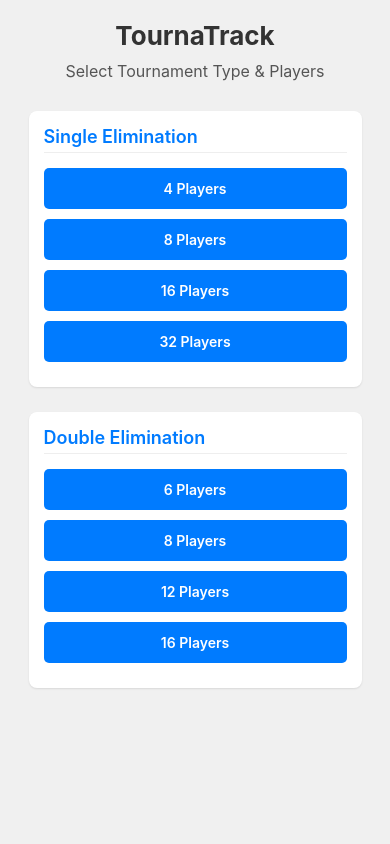
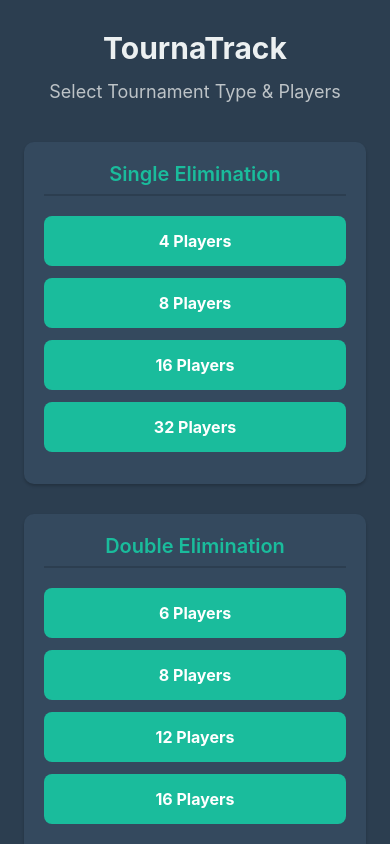
Before and after one commit to TKamote/tournatrack, a React Native app: screen /Home in a window 390 px wide. Built offline with nearby package versions, Linux system fonts and the light colour scheme.

Commit message:
change colour of the Homescreen to green

```diff
--- a/src/screens/HomeScreen.tsx
+++ b/src/screens/HomeScreen.tsx
@@ -74,8 +74,8 @@ const HomeScreen: React.FC<HomeScreenProps> = ({ onNavigateToPlayerInput }) => {
           <Text style={styles.sectionTitle}>Double Elimination</Text>
           <TouchableOpacity
             style={styles.button}
-            onPress={() =>
-              handleTournamentSelect(TournamentType.DoubleElimination8, 6)
+            onPress={
+              () => handleTournamentSelect(TournamentType.DoubleElimination8, 6) // Note: Type implies 8, but players is 6. Ensure this is intended.
             }
           >
             <Text style={styles.buttonText}>6 Players</Text>
@@ -123,58 +123,61 @@ const HomeScreen: React.FC<HomeScreenProps> = ({ onNavigateToPlayerInput }) => {
 const styles = StyleSheet.create({
   safeArea: {
     flex: 1,
-    backgroundColor: "#f0f0f0",
+    backgroundColor: "#2c3e50", // Darker background for a more "serious" feel
   },
   container: {
     flexGrow: 1,
     alignItems: "center",
-    paddingVertical: 20,
-    paddingHorizontal: 10,
+    paddingVertical: 30, // Increased vertical padding
+    paddingHorizontal: 15, // Increased horizontal padding
   },
   title: {
-    fontSize: 26,
+    fontSize: 30, // Reduced font size by 2px
     fontWeight: "bold",
-    marginBottom: 10,
-    color: "#333",
+    marginBottom: 15,
+    color: "#ecf0f1", // Light color for dark background
   },
   subtitle: {
-    fontSize: 16,
-    marginBottom: 30,
-    color: "#555",
+    fontSize: 18, // Slightly larger subtitle
+    marginBottom: 40, // Increased margin
+    color: "#bdc3c7", // Lighter grey
+    textAlign: "center",
   },
   section: {
-    width: "90%",
-    marginBottom: 25,
-    padding: 15,
-    backgroundColor: "#fff",
-    borderRadius: 8,
-    elevation: 2,
+    width: "95%", // Slightly wider sections
+    marginBottom: 30,
+    padding: 20, // Increased padding within sections
+    backgroundColor: "#34495e", // Darker section background
+    borderRadius: 10, // More rounded corners
+    elevation: 3, // Slightly more elevation
     shadowColor: "#000",
-    shadowOffset: { width: 0, height: 1 },
-    shadowOpacity: 0.1,
-    shadowRadius: 2,
+    shadowOffset: { width: 0, height: 2 },
+    shadowOpacity: 0.2,
+    shadowRadius: 3,
   },
   sectionTitle: {
-    fontSize: 18,
+    fontSize: 20, // Larger section title
     fontWeight: "600",
-    marginBottom: 15,
-    color: "#007bff",
-    borderBottomWidth: 1,
-    borderBottomColor: "#eee",
-    paddingBottom: 5,
+    marginBottom: 20, // Increased margin
+    color: "#1abc9c", // Teal accent color for section titles
+    borderBottomWidth: 2, // Thicker border
+    borderBottomColor: "#2c3e50", // Border color matching overall background
+    paddingBottom: 8, // Increased padding
+    textAlign: "center",
   },
   button: {
-    backgroundColor: "#007bff",
-    paddingVertical: 12,
+    backgroundColor: "#1abc9c", // Teal buttons
+    paddingVertical: 15, // Taller buttons
     paddingHorizontal: 20,
-    borderRadius: 5,
-    marginBottom: 10,
+    borderRadius: 8, // More rounded buttons
+    marginBottom: 12, // Slightly more space between buttons
     alignItems: "center",
+    elevation: 2,
   },
   buttonText: {
     color: "#ffffff",
-    fontSize: 14,
-    fontWeight: "600",
+    fontSize: 16, // Larger button text
+    fontWeight: "bold", // Bolder button text
   },
 });
 
```
